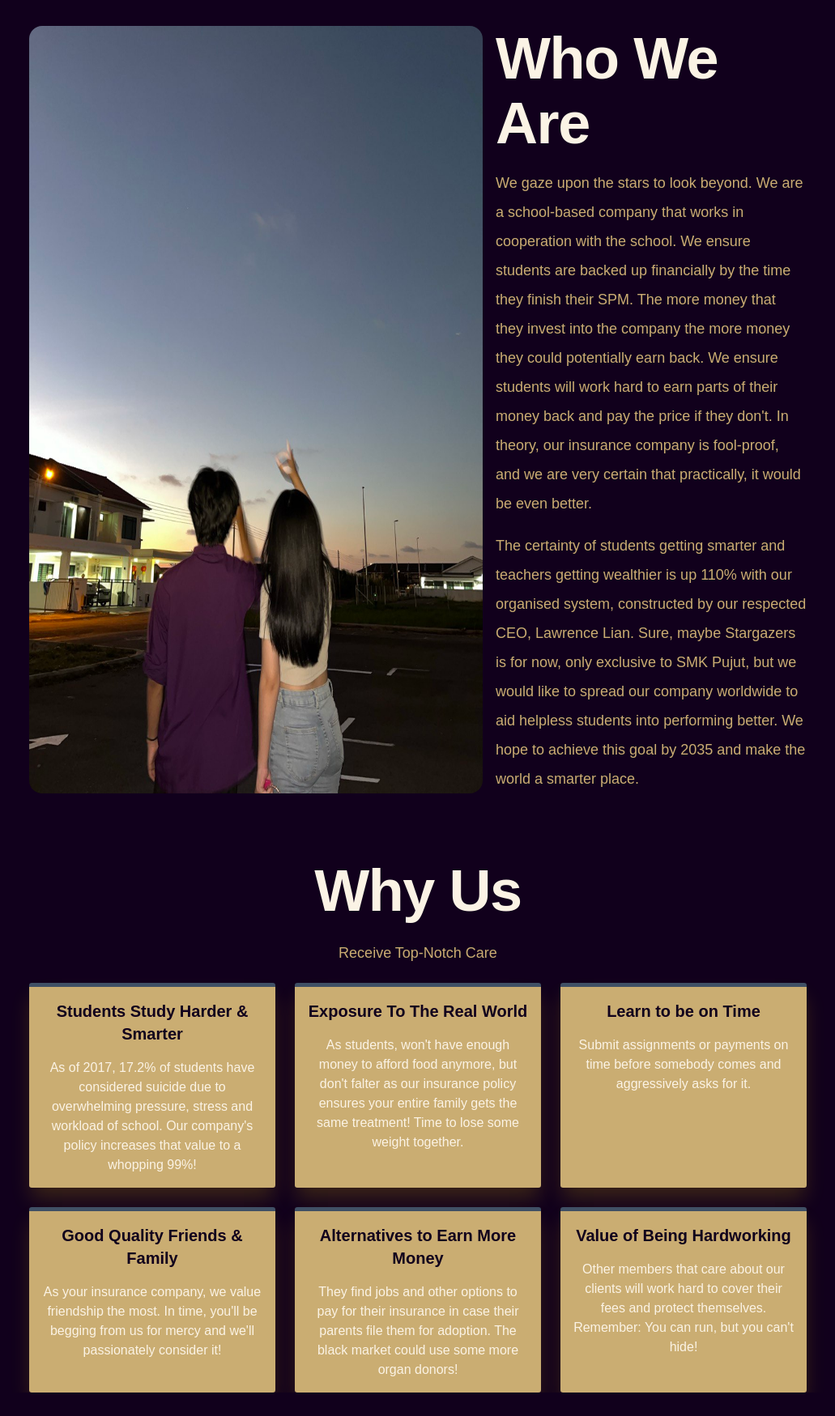
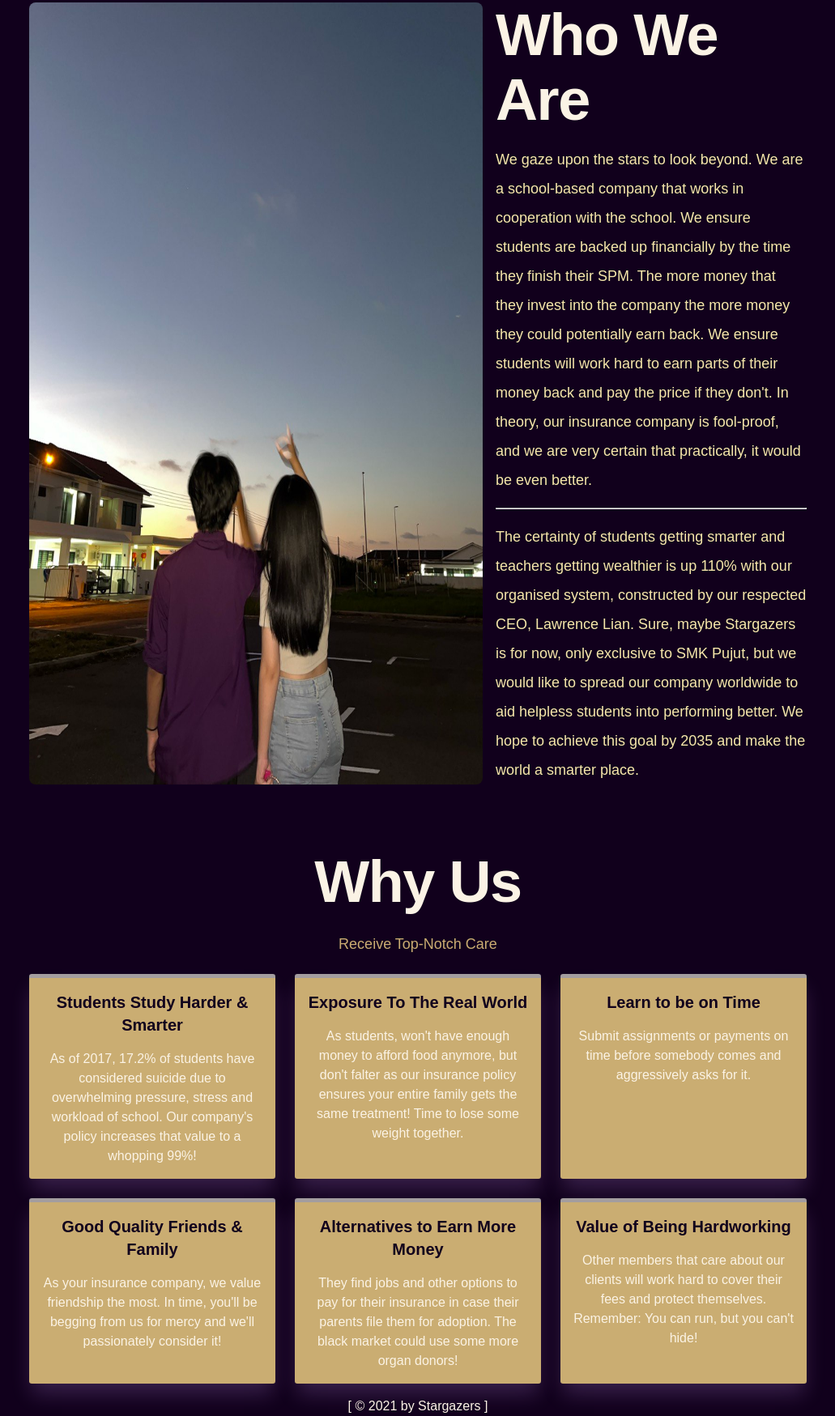
Before and after one commit to Lawrensu/Stargazers-Insurance-Company, a website built with Vite: page index.html in a window 1280 px wide. Shown: the part 725-2474 px from the top of the page at 81% size, without its empty margins (124-1155 px from the left). Before the commit the page ends 2445 px from the top, so only its background shows below. Built offline with nearby package versions, Linux system fonts and the light colour scheme; a web font is replaced by a local one.

Commit message:
Added some stuff in the footer

```diff
--- a/index.html
+++ b/index.html
@@ -37,7 +37,7 @@
 
     <main>
       <!-- Welcome to Stargazers -->
-      <section class="introduction container">
+      <section class="introduction container section">
           <img class="stargazers-logo" src="/home-page-img/stargazers-logo.png" alt="Stargazers-Logo">
           <p class="introduction__desc">The Uncivilised Approach to Risk Management</p>
       </section>
@@ -50,6 +50,8 @@
           <h1 class="who__title">Who We Are</h1>
           <p class="who__desc">We gaze upon the stars to look beyond. We are a school-based company that works in cooperation with the school. We ensure students are backed up financially by the time they finish their SPM. The more money that they invest into the company the more money they could potentially earn back. We ensure students will work hard to earn parts of their money back and pay the price if they don't. In theory, our insurance company is fool-proof, and we are very certain that practically, it would be even better.
           </p>
+
+          <hr>
 
           <p class="who__desc">
           The certainty of students getting smarter and teachers getting wealthier is up 110% with our organised system, constructed by our respected CEO, Lawrence Lian. Sure, maybe Stargazers is for now, only exclusive to SMK Pujut, but we would like to spread our company worldwide to aid helpless students into performing better. We hope to achieve this goal by 2035 and make the world a smarter place.</p>
@@ -99,12 +101,12 @@
         </div>
       </div>
       </section>
-
     </main>
 
+    <footer class="footer container section">
 
-    <footer>
 
+      <p class="footer__copyright">[ &copy; 2021 by Stargazers ]</p>
     </footer>
 
     <script type="module" src="./src/main.js"></script>
--- a/styles/components/footer.css
+++ b/styles/components/footer.css
@@ -0,0 +1,39 @@
+/* Mobile first style is the standard (using min-width) */
+/* If Desktop first style then (max-width) */
+
+.footer {
+
+}
+
+.footer__copyright {
+    font-size: var(--size-base);
+    text-align: center;
+}
+
+
+
+
+
+
+
+/* xs */
+/* @media (min-width: 475px) {} */
+
+/* sm */
+/* @media (min-width: 640px) {} */
+
+
+/* md */
+/* @media (min-width: 768px) {} */
+
+
+/* Lg */
+/* @media (min-width: 1024px) {} */
+
+
+/* xL */
+/* @media (min-width: 1280px) {}   */
+
+
+/* 2xL */
+ /* @media (min-width: 1536px) { } */
--- a/styles/components/home-page.css
+++ b/styles/components/home-page.css
@@ -15,13 +15,13 @@
     margin: 0 auto;
     animation-name: Idle;
     animation-timing-function: ease-in-out;
-    animation-duration: 2.5s;
+    animation-duration: 3s;
     animation-iteration-count: infinite;
 }
 
 .introduction__desc {
     font-size: var(--size-base);
-    color: var(--clr-peach);
+    color: var(--clr-yellow);
 }
 
 
@@ -37,7 +37,7 @@
 .who__img {
     width: 35em;
     margin: 0 auto;
-    border-radius: 1em;
+    border-radius: 0.5em;
 }
 
 .who__desc-wrapper {
@@ -55,7 +55,7 @@
 
 .who__desc {
     font-size: var(--size-base);
-    color: var(--clr-peach);
+    color: var(--clr-yellow);
     max-width: 60ch;
     line-height: var(--size-4xl);
 }
@@ -82,40 +82,35 @@
     text-align: center;
 }
 
+.why__wrapper {
+    display: grid;
+    grid-gap: 1.5em;
+    grid-template-columns: repeat(auto-fit, minmax(15em, 1fr));
+}
+
 .why__box {
     display: flex;
     flex-direction: column;
-    flex: 1;
     padding: 1rem;
     gap: 1em;
     text-align: center;
 
-    box-shadow: 0 1rem 1.5rem -0.2rem rgb(227 181 5 /  0.2);
-    border-top: 5px solid var(--clr-green);
+    box-shadow: 0 1rem 1.5rem -0.2rem rgba(210, 154, 255, 0.199);
+    border-top: 5px solid var(--clr-pink);
     background-color: var(--clr-peach);
     border-radius: 0.2em;
 }
 
 .why__reason {
     color: var(--clr-dark);
-    font-size: var(--size-sm);
+    font-size: var(--size-base);
     font-weight: 800;
-    text-align: center;
 }
 
 .why__explanation {
-    font-size: var(--size-xs);
+    font-size: var(--size-sm);
     color: var(--clr-light);
-
 }
-
-.why__wrapper {
-    display: flex;
-    gap: 1.5em;
-}
-
-
-
 
 
 
@@ -169,7 +164,6 @@
 
     .why__explanation {
         font-size: var(--size-sm);
-        color: var(--clr-light);
     }
 }
 
@@ -211,7 +205,6 @@
     .why__explanation {
         font-size: var(--size-base);
         max-width: 60ch;
-        color: var(--clr-light);
     }
 }
 
@@ -232,7 +225,7 @@
         transform: translateY(0);
     }
     50% {
-        transform: translateY(-1.3rem);
+        transform: translateY(-1.5rem);
     }
     100% {
         transform: translateY(0);
--- a/styles/utils.css
+++ b/styles/utils.css
@@ -27,7 +27,7 @@
  }
 
 .section {
-    margin-top: 4rem;
+    margin-top: 1rem;
  }
 
 
```
Also changed, not shown: public/home-page-img/stargazers-logo.png.
